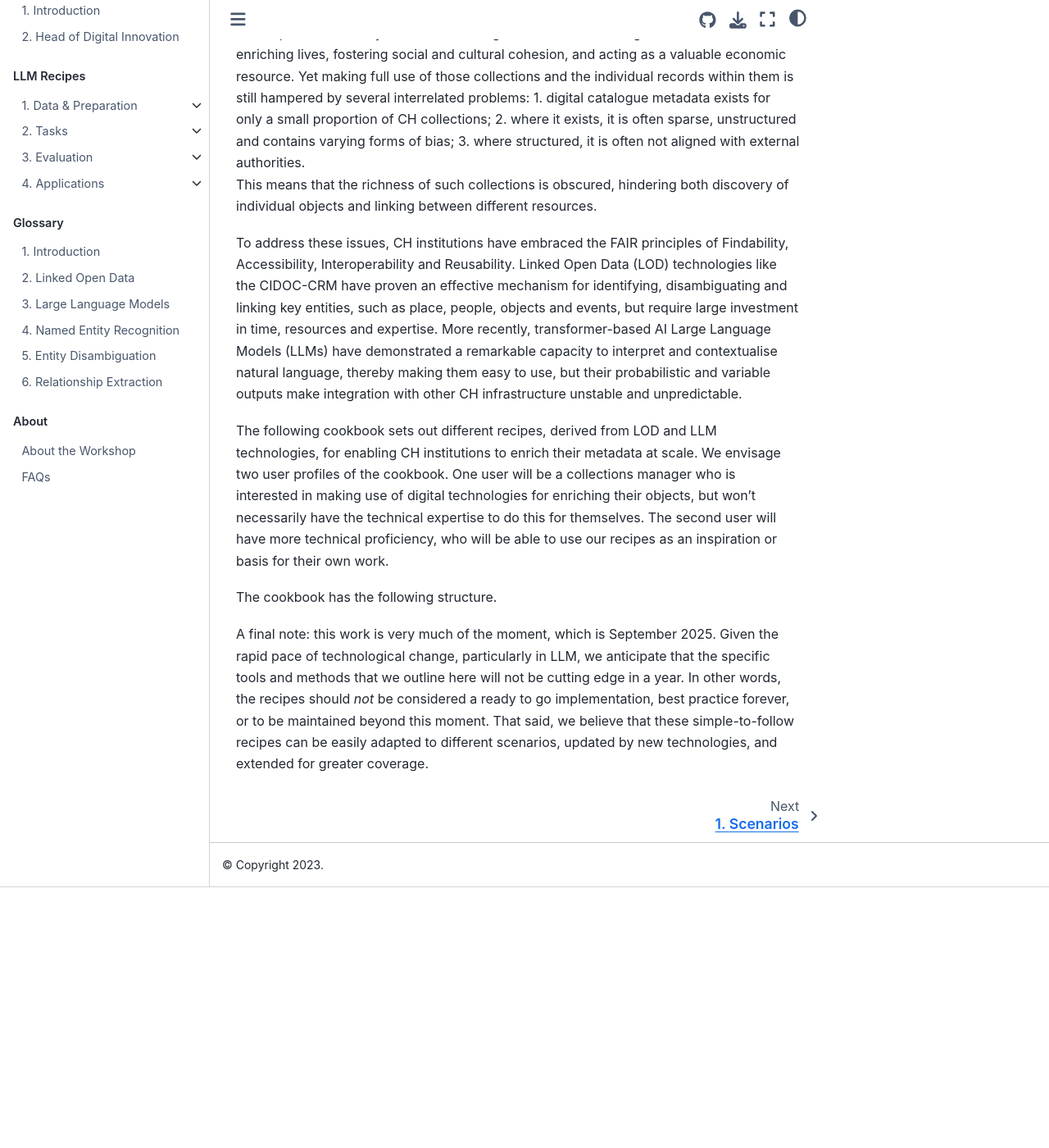
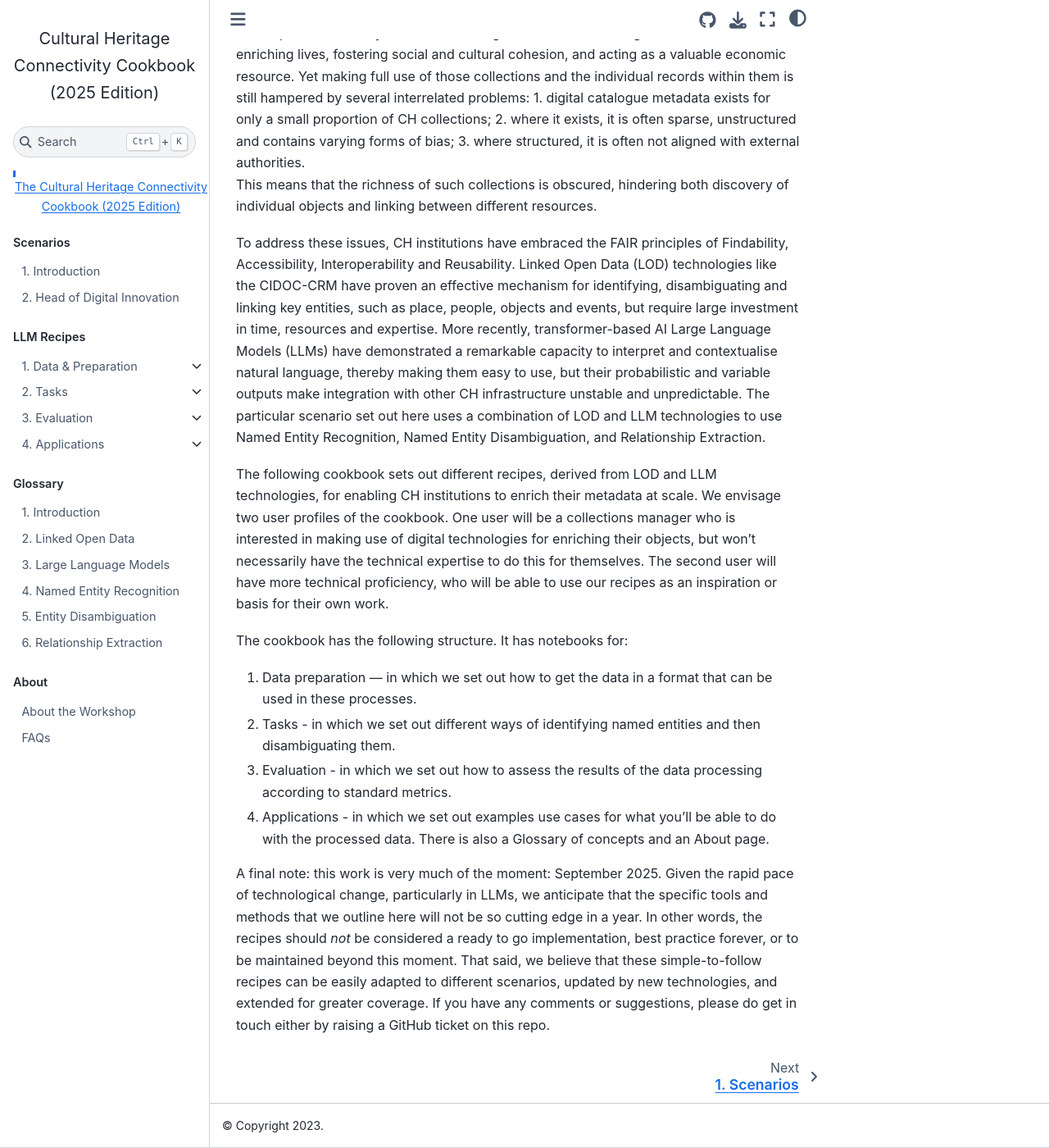
Before and after one commit to pelagios/llm-lod-enriching-heritage, a Jupyter Book: the page built from intro.md, in a window 1280 px wide and 1400 px high, scrolled down 901 px. Shown: the whole window at 82% size. Built offline with Jupyter Book 1.0.4 settings and Sphinx 7.4.7 and the Sphinx Book theme 1.1.4, drawn with Linux system fonts in a browser that asks for light colours; pages that are not in the unit, such as notebooks, are missing from menus; before the commit the page ends 1983 px from its top, so only the background shows below that.

Commit message:
Update intro.md

```diff
--- a/intro.md
+++ b/intro.md
@@ -50,10 +50,15 @@
 
 This means that the richness of such collections is obscured, hindering both discovery of individual objects and linking between different resources.
 
-To address these issues, CH institutions have embraced the FAIR principles of Findability, Accessibility, Interoperability and Reusability. Linked Open Data (LOD) technologies like the CIDOC-CRM have proven an effective mechanism for identifying, disambiguating and linking key entities, such as place, people, objects and events, but require large investment in time, resources and expertise. More recently, transformer-based AI Large Language Models (LLMs) have demonstrated a remarkable capacity to interpret and contextualise natural language, thereby making them easy to use, but their probabilistic and variable outputs make integration with other CH infrastructure unstable and unpredictable.
+To address these issues, CH institutions have embraced the FAIR principles of Findability, Accessibility, Interoperability and Reusability. Linked Open Data (LOD) technologies like the CIDOC-CRM have proven an effective mechanism for identifying, disambiguating and linking key entities, such as place, people, objects and events, but require large investment in time, resources and expertise. More recently, transformer-based AI Large Language Models (LLMs) have demonstrated a remarkable capacity to interpret and contextualise natural language, thereby making them easy to use, but their probabilistic and variable outputs make integration with other CH infrastructure unstable and unpredictable. The particular scenario set out here uses a combination of LOD and LLM technologies to use Named Entity Recognition, Named Entity Disambiguation, and Relationship Extraction.
 
 The following cookbook sets out different recipes, derived from LOD and LLM technologies, for enabling CH institutions to enrich their metadata at scale. We envisage two user profiles of the cookbook. One user will be a collections manager who is interested in making use of digital technologies for enriching their objects, but won't necessarily have the technical expertise to do this for themselves. The second user will have more technical proficiency, who will be able to use our recipes as an inspiration or basis for their own work.
 
-The cookbook has the following structure.
+The cookbook has the following structure. It has notebooks for:
+1. Data preparation — in which we set out how to get the data in a format that can be used in these processes.
+2. Tasks - in which we set out different ways of identifying named entities and then disambiguating them.
+3. Evaluation - in which we set out how to assess the results of the data processing according to standard metrics.
+4. Applications - in which we set out examples use cases for what you'll be able to do with the processed data.
+There is also a Glossary of concepts and an About page.
 
-A final note: this work is very much of the moment, which is September 2025. Given the rapid pace of technological change, particularly in LLM, we anticipate that the specific tools and methods that we outline here will not be cutting edge in a year. In other words, the recipes should *not* be considered a ready to go implementation, best practice forever, or to be maintained beyond this moment. That said, we believe that these simple-to-follow recipes can be easily adapted to different scenarios, updated by new technologies, and extended for greater coverage.
+A final note: this work is very much of the moment: September 2025. Given the rapid pace of technological change, particularly in LLMs, we anticipate that the specific tools and methods that we outline here will not be so cutting edge in a year. In other words, the recipes should *not* be considered a ready to go implementation, best practice forever, or to be maintained beyond this moment. That said, we believe that these simple-to-follow recipes can be easily adapted to different scenarios, updated by new technologies, and extended for greater coverage. If you have any comments or suggestions, please do get in touch either by raising a GitHub ticket on this repo.
```
